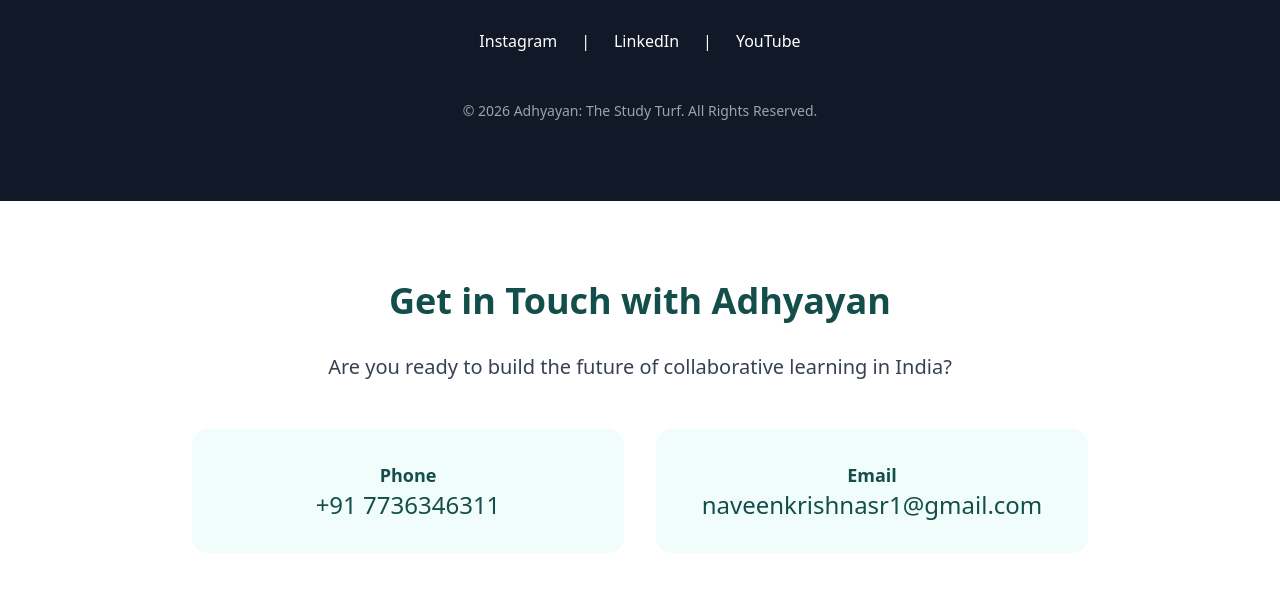
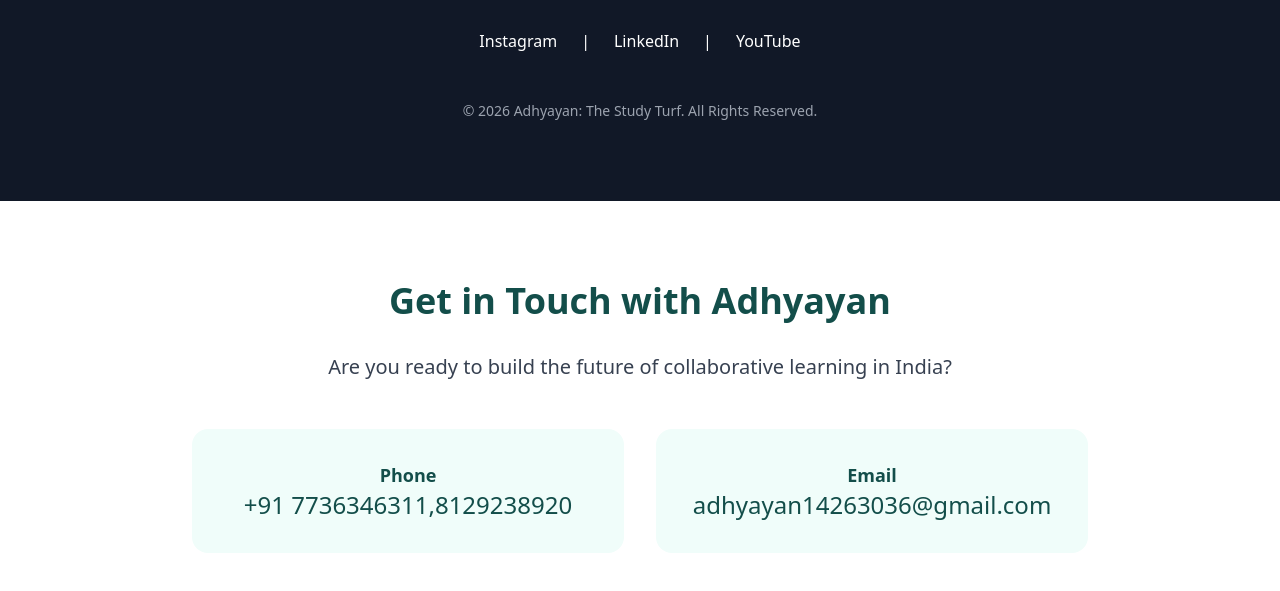
Before and after one commit to naveenkrishnasr1-art/Adhyayan.github.io, a plain HTML site: page index.html in a window 1280 px wide. Shown: the part 3282-3873 px from the top of the page. Drawn offline with nearby package versions, Linux system fonts and the light colour scheme.

Commit message:
Update index.html

```diff
--- a/index.html
+++ b/index.html
@@ -124,7 +124,7 @@
             <h2 class="text-3xl font-bold text-white mb-4">ADHYAYAN</h2>
             <p class="mb-8">Join the future of collaborative learning in India.</p>
             <div class="flex justify-center gap-6 mb-12 text-white">
-                <a href="#">Instagram</a> | <a href="#">LinkedIn</a> | <a href="#">YouTube</a>
+                <a href="https://www.instagram.com/adhyayan455?igsh=MWg0a2FhMm0xMXpvNQ==">Instagram</a> | <a href="#">LinkedIn</a> | <a href="#">YouTube</a>
             </div>
             <p class="text-sm">&copy; 2026 Adhyayan: The Study Turf. All Rights Reserved.</p>
         </div>
@@ -136,11 +136,11 @@
         <div class="grid md:grid-cols-2 gap-8 max-w-4xl mx-auto">
             <div class="p-8 bg-teal-50 rounded-2xl">
                 <h3 class="font-bold text-lg text-teal-900">Phone</h3>
-                <p class="text-2xl text-teal-900 font-medium">+91 7736346311</p>
+                <p class="text-2xl text-teal-900 font-medium">+91 7736346311,8129238920</p>
             </div>
             <div class="p-8 bg-teal-50 rounded-2xl">
                 <h3 class="font-bold text-lg text-teal-900">Email</h3>
-                <p class="text-2xl text-teal-900 font-medium">naveenkrishnasr1@gmail.com</p>
+                <p class="text-2xl text-teal-900 font-medium">adhyayan14263036@gmail.com</p>
             </div>
         </div>
     </div>
```
